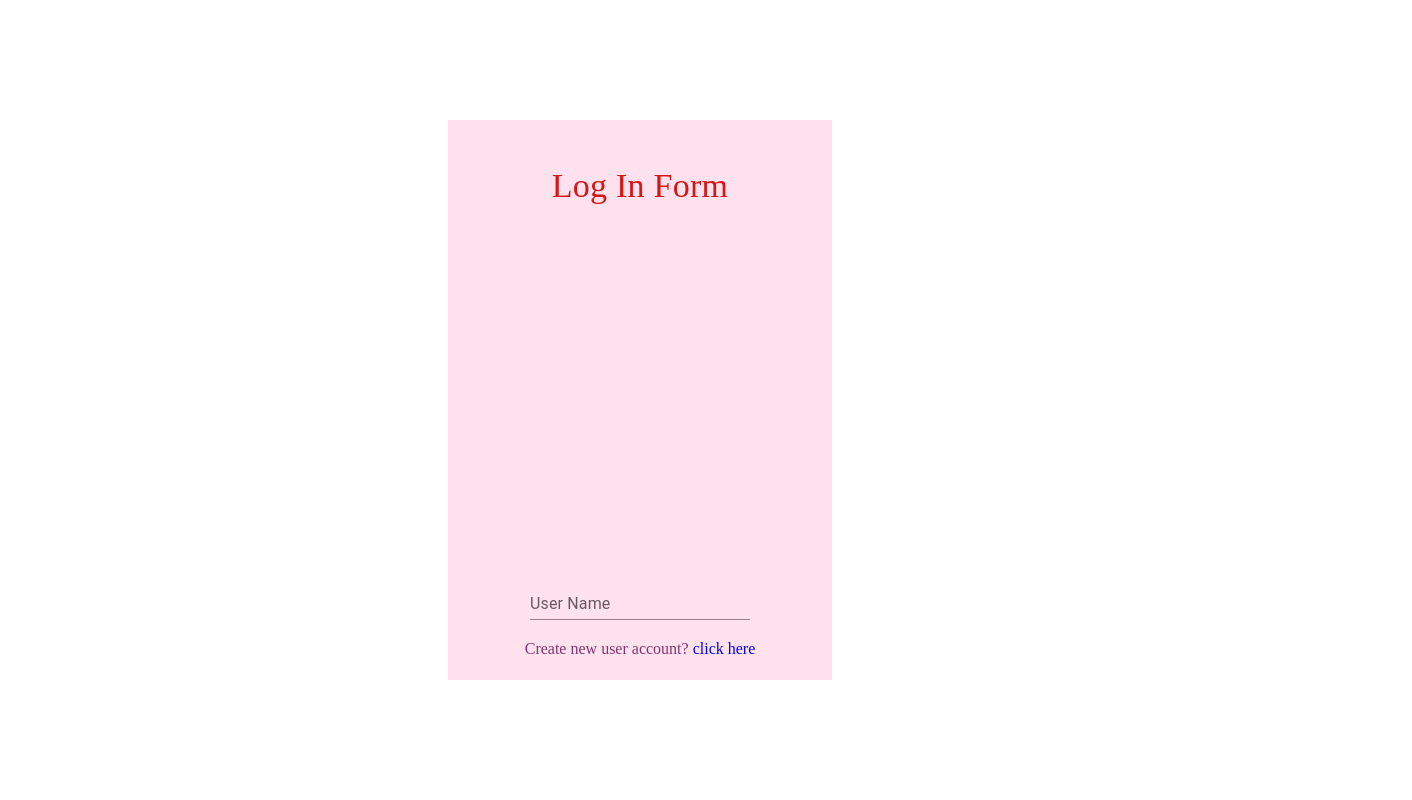
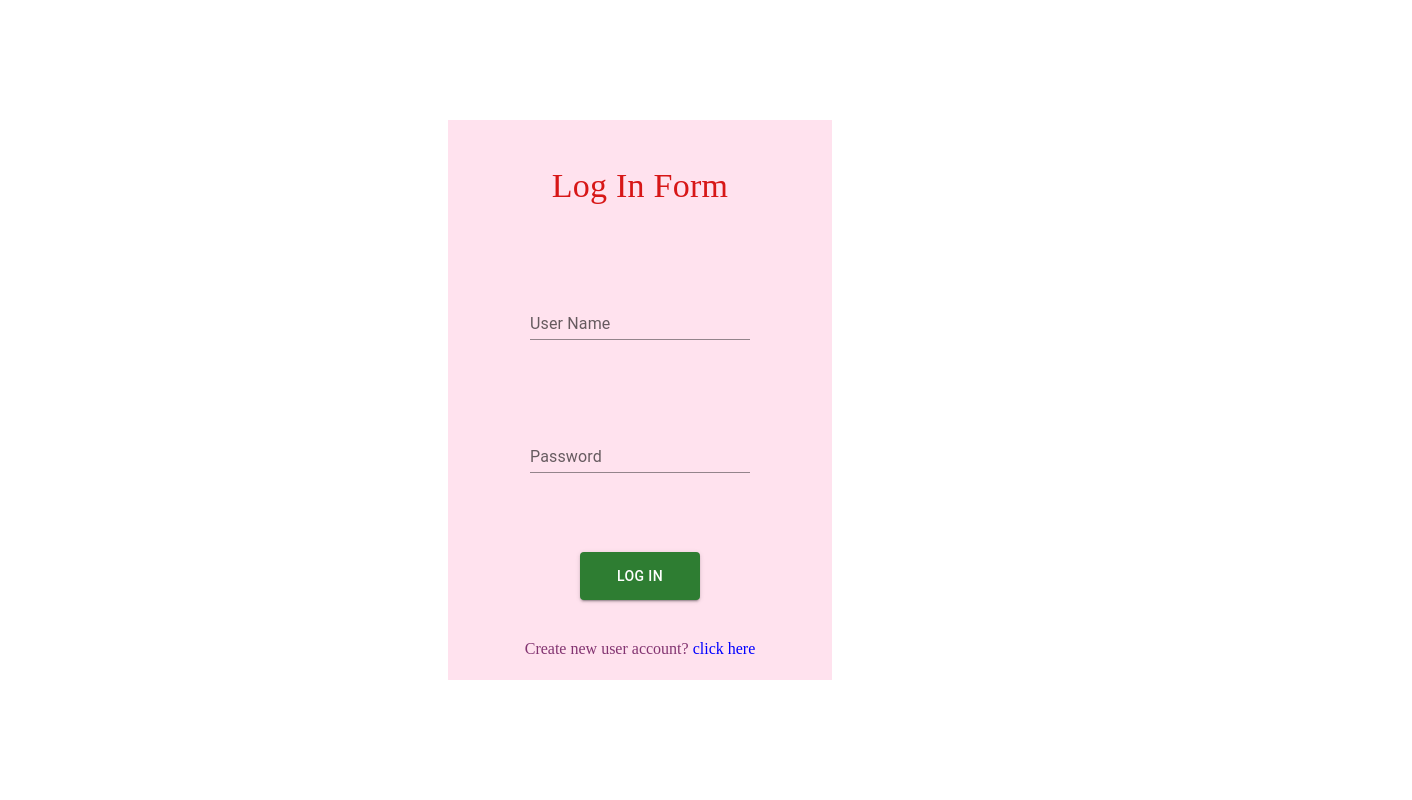
Before and after one commit to oshadaera68/React_Assesment_v0.1, a React (Create React App) app: page / in a window 1280 px wide. Shown: the top 800 px of the page, 1412 px wide, since content can reach past the window. Built offline with nearby package versions, Linux system fonts and the light colour scheme; the HTML template or start-up script is replaced by a standard one.

Commit message:
updated content

```diff
--- a/src/Log in/Login.css
+++ b/src/Log in/Login.css
@@ -38,12 +38,12 @@
 
 .text1{
     position: absolute;
-    top: 35vh;
+    top: 0vh;
 }
 
 .text2{
     position: absolute;
-    top: 49vh;
+    top: -1vh;
 }
 
 .btn__container {
@@ -56,8 +56,8 @@
 
 .btn{
     position: absolute;
-    top: 67vh;
-    left: 89vh;
+    top: 3vh;
+    left: 0;
     width: 15vh;
     height: 6vh;
 }
--- a/src/Log in/Login.js
+++ b/src/Log in/Login.js
@@ -18,7 +18,7 @@ function LogIn(){
             <TextField id="standard-basic" className='text2' type='password' label="Password" variant="standard" />
             </div>
             <div className='btn__container'>
-                <Link to='/dashboard'><Button variant="contained" className='btn'>Log in</Button></Link>
+                <Link to='/dashboard'><Button variant="contained" className='btn' color='success'>Log in</Button></Link>
             </div>
             <div className='userAcc_container'>
             <Typography variant="h8" gutterBottom fontFamily="Ubuntu" color="#833471" component="div">
--- a/src/User Register/UserRegister.css
+++ b/src/User Register/UserRegister.css
@@ -22,3 +22,9 @@
     top: 134px !important;
     width: 14vh;
 }
+
+.txt{
+    left: 0;
+    justify-content: center;
+
+}
```
